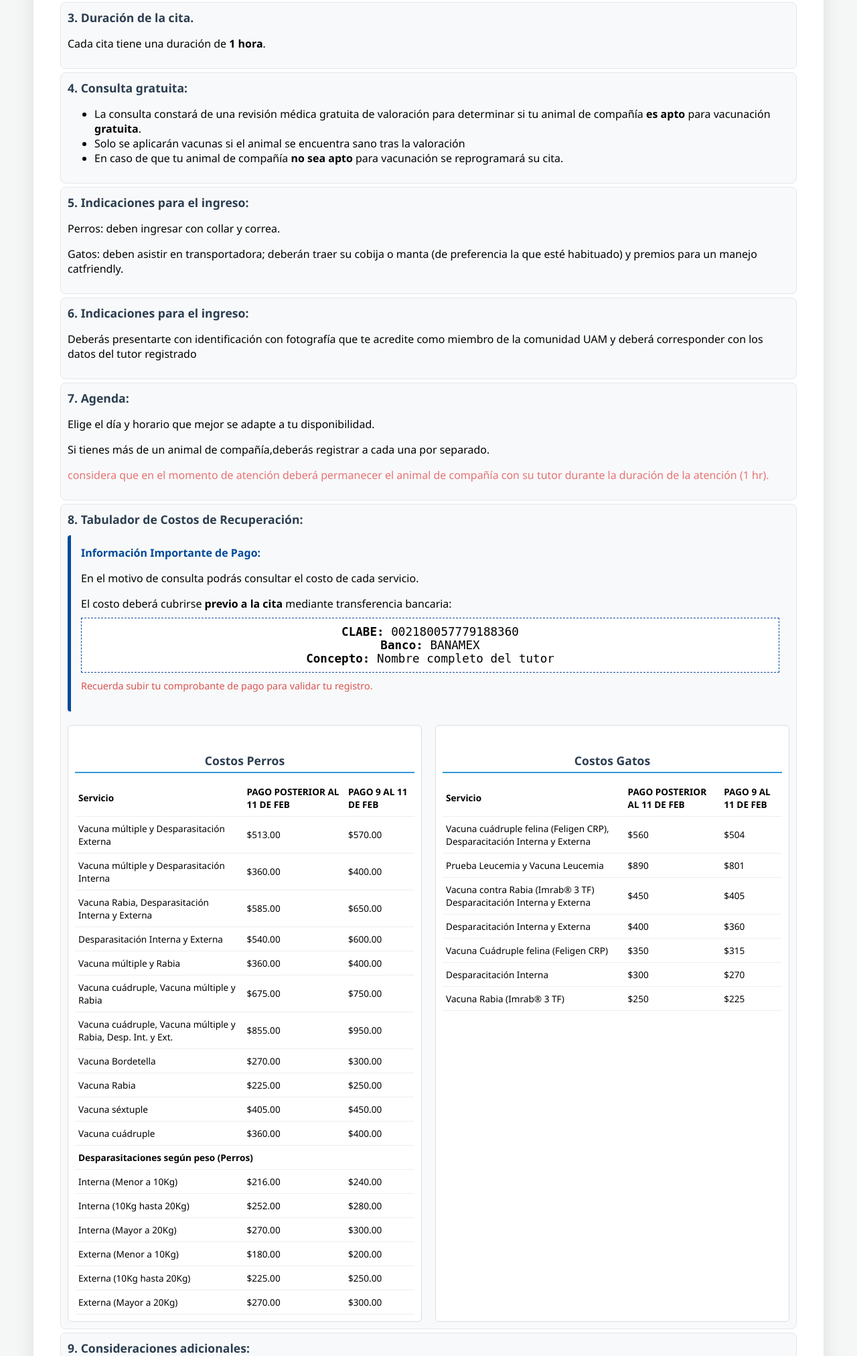
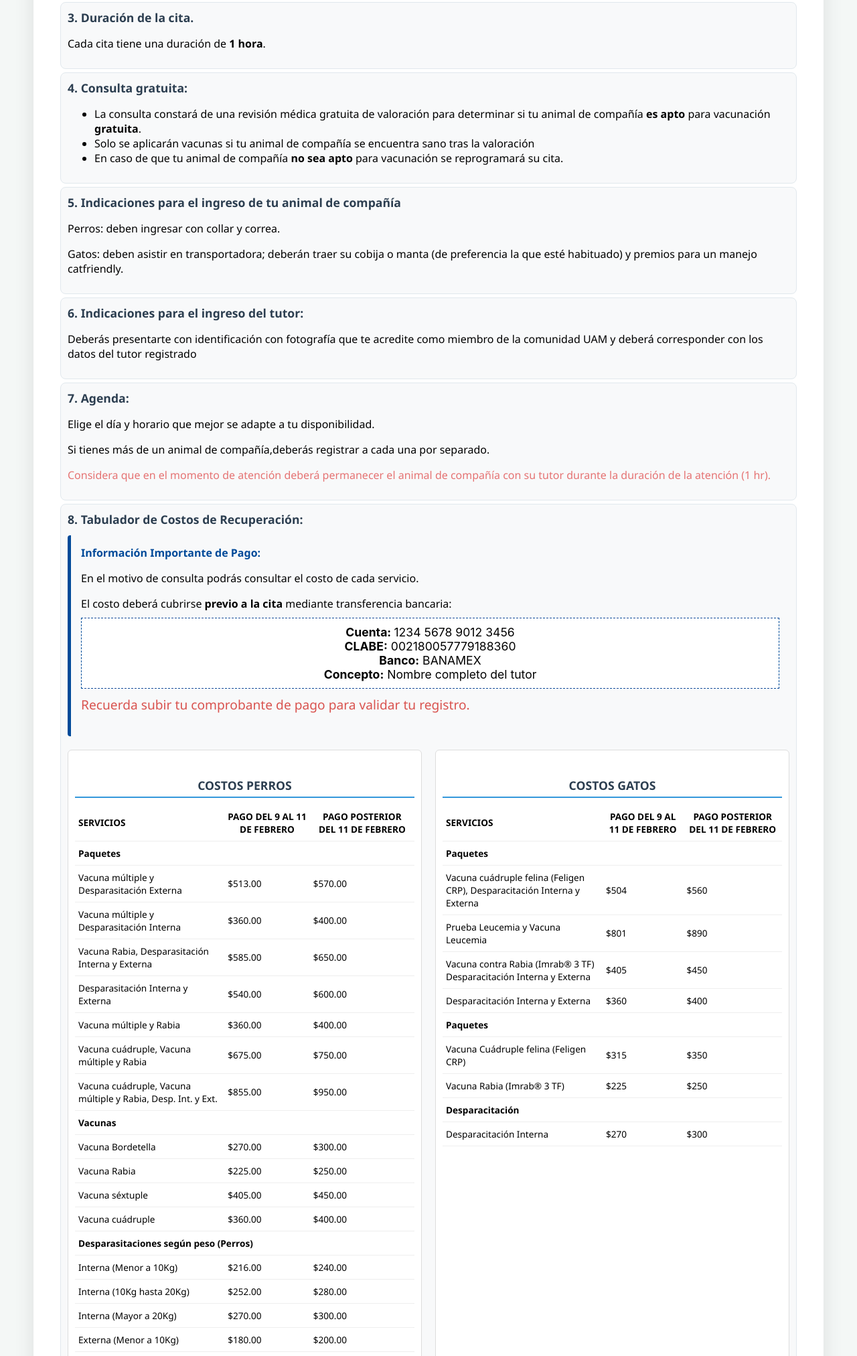
Before and after one commit to yolisovi/hospital-veterinario-hve, a Flask app: page / in a window 1280 px wide. Shown: the part 397-2421 px from the top of the page at 67% size. Run offline with Flask 3, Linux system fonts and the light colour scheme; data that the repository does not hold is empty.

Commit message:
prueba antes del servidor

```diff
--- a/hospvet/templates/confirmacion_publica.html
+++ b/hospvet/templates/confirmacion_publica.html
@@ -58,7 +58,8 @@
     <body>
         <div class="ticket-container">
             <div class="header">
-                <h2>HOSPVET</h2>
+                <h2>Campaña de Vacunación 26 I</h2>
+                <h4>Hospital Veterinario de Especialidades UAMX</h4><br>
                 <p>Comprobante de Registro</p>
                 <p>Folio: #{{ cita.id }}</p>
             </div>
@@ -75,7 +76,7 @@
                     <span>{{ cita.nombre }} {{ cita.apellido1 }}</span>
                 </div>
                 <div class="detalle-fila">
-                    <span>Fecha:</span> <strong>{{ cita.dia_semana }}</strong>
+                    <span>Fecha:</span><strong>{{ cita.dia_semana }}</strong>
                 </div>
                 <div class="detalle-fila">
                     <span>Horario:</span>
--- a/hospvet/templates/formulario_vacunacion_2026.html
+++ b/hospvet/templates/formulario_vacunacion_2026.html
@@ -52,19 +52,19 @@
                 <h4>4. Consulta gratuita:</h4>
                 <ul class="card-list">
                     <li>La consulta constará de una revisión médica gratuita de valoración para determinar si tu animal de compañía <strong>es apto</strong> para vacunación <strong>gratuita</strong>.</li>
-                    <li>Solo se aplicarán vacunas si el animal se encuentra sano tras la valoración</li>
+                    <li>Solo se aplicarán vacunas si tu animal de compañía se encuentra sano tras la valoración</li>
                     <li>En caso de que tu animal de compañía <strong>no sea apto </strong>para vacunación se reprogramará su cita.</li>
                 </ul>
             </div>
 
             <div class="info-card dog-highlight">
-                <h4>5.  Indicaciones para el ingreso:</h4>
+                <h4>5.  Indicaciones para el ingreso de tu animal de compañía</h4>
                 <p>Perros: deben ingresar con collar y correa.</p>
                 <p>Gatos: deben asistir en transportadora; deberán traer su cobija o manta (de preferencia la que esté habituado) y premios para un manejo catfriendly.</p>
             </div>
 
             <div class="info-card">
-                <h4>6. Indicaciones para el ingreso:</h4>
+                <h4>6. Indicaciones para el ingreso del tutor:</h4>
                 <p>Deberás presentarte con identificación con fotografía que te acredite como miembro de la comunidad UAM y deberá corresponder con los datos del tutor registrado</p>
             </div>
 
@@ -72,7 +72,7 @@
                 <h4>7. Agenda:</h4>
                 <p> Elige el día y horario que mejor se adapte a tu disponibilidad.</p>
                 <p> Si tienes más de un animal de compañía,deberás registrar a cada una por separado.</p>
-                <p style="color: #e57373;">considera que en el momento de atención deberá permanecer el animal de compañía con su tutor durante la duración de la atención (1 hr).</p>
+                <p style="color: #e57373;">Considera que en el momento de atención deberá permanecer el animal de compañía con su tutor durante la duración de la atención (1 hr).</p>
             </div>
             <div class="info-card">
                 <h4>8. Tabulador de Costos de Recuperación:</h4>
@@ -82,140 +82,182 @@
                         <p style="margin-bottom: 5px;">El costo deberá cubrirse <strong>previo a la cita</strong> mediante transferencia bancaria:</p>
 
                         <div style="background: #ffffff; padding: 10px; border: 1px dashed #004a99; display: inline-block; margin-top: 5px; width: 100%; box-sizing: border-box;">
-                            <p style="margin: 0; font-family: monospace; font-size: 1.1rem; text-align: center;">
-                                <strong>CLABE:</strong> 002180057779188360 <br>
-                                <strong>Banco:</strong> BANAMEX <br>
-                                <strong>Concepto:</strong> Nombre completo del tutor
+                            <p style="margin: 0; font-family: -apple-system, BlinkMacSystemFont,'Segoe UI', Roboto, Helvetica, Arial, sans-serif;; font-size: 1.1rem; text-align: center;">
+                                <strong> Cuenta: </strong> 1234 5678 9012 3456 <br>
+                                <strong> CLABE:</strong> 002180057779188360 <br>
+                                <strong> Banco:</strong> BANAMEX <br>
+                                <strong> Concepto:</strong> Nombre completo del tutor
                             </p>
                         </div>
-                        <p style="color: #d9534f; font-size: 0.9rem; margin-top: 10px;">
+                        <p style="color: #d9534f; font-size: 1.2rem; margin-top: 10px;">
                             <i class="fas fa-exclamation-circle"></i> Recuerda subir tu comprobante de pago para validar tu registro.
                         </p>
                     </div>
                 <div class="contenedor-tablas-dual">
                     <div class="tabla-container">
-                        <h5 class="titulo-tabla-perro">Costos Perros</h5>
+                        <h5 class="titulo-tabla-perro">COSTOS PERROS</h5>
                         <table class="costos-table">
                             <thead>
                                 <tr>
-                                    <th>Servicio</th>
-                                    <th>PAGO POSTERIOR AL 11 DE FEB</th>
-                                    <th>PAGO 9 AL 11 DE FEB</th>
+                                    <th>SERVICIOS</th>
+                                    <th style="text-align: center;">PAGO DEL 9 AL 11 DE FEBRERO</th>
+                                    <th style="text-align: center;">PAGO POSTERIOR DEL 11 DE FEBRERO</th>
                                 </tr>
                             </thead>
-                            <tbody>
+                            <tbody style="text-align: center;">
+                                <tr class="table-secondary">
+                                    <td colspan="3" style="text-align: left;"><strong>Paquetes</strong></td>
+                                </tr>
                                 <tr>
-                                    <td>Vacuna múltiple y Desparasitación Externa</td>
+                                    <td style="text-align: left;">Vacuna múltiple y Desparasitación Externa</td>
                                     <td>$513.00</td>
                                     <td>$570.00</td>
                                 </tr>
                                 <tr>
-                                    <td>Vacuna múltiple y Desparasitación Interna</td>
+                                    <td style="text-align: left;">Vacuna múltiple y Desparasitación Interna</td>
                                     <td>$360.00</td>
                                     <td>$400.00</td>
                                 </tr>
                                 <tr>
-                                    <td>Vacuna Rabia, Desparasitación Interna y Externa</td>
+                                    <td style="text-align: left;">Vacuna Rabia, Desparasitación Interna y Externa</td>
                                     <td>$585.00</td>
                                     <td>$650.00</td>
                                 </tr>
                                 <tr>
-                                    <td>Desparasitación Interna y Externa</td>
+                                    <td style="text-align: left;">Desparasitación Interna y Externa</td>
                                     <td>$540.00</td>
                                     <td>$600.00</td>
                                 </tr>
                                 <tr>
-                                    <td>Vacuna múltiple y Rabia</td>
+                                    <td style="text-align: left;">Vacuna múltiple y Rabia</td>
                                     <td>$360.00</td>
                                     <td>$400.00</td>
                                 </tr>
                                 <tr>
-                                    <td>Vacuna cuádruple, Vacuna múltiple y Rabia</td>
+                                    <td style="text-align: left;">Vacuna cuádruple, Vacuna múltiple y Rabia</td>
                                     <td>$675.00</td>
                                     <td>$750.00</td>
                                 </tr>
                                 <tr>
-                                    <td>Vacuna cuádruple, Vacuna múltiple y Rabia, Desp. Int. y Ext.</td>
+                                    <td style="text-align: left;">Vacuna cuádruple, Vacuna múltiple y Rabia, Desp. Int. y Ext.</td>
                                     <td>$855.00</td>
                                     <td>$950.00</td>
                                 </tr>
+                                <tr class="table-secondary">
+                                    <td colspan="3" style="text-align: left;"><strong>Vacunas</strong></td>
+                                </tr>
                                 <tr>
-                                    <td>Vacuna Bordetella</td>
+                                    <td style="text-align: left;">Vacuna Bordetella</td>
                                     <td>$270.00</td>
                                     <td>$300.00</td>
                                 </tr>
                                 <tr>
-                                    <td>Vacuna Rabia</td>
+                                    <td style="text-align: left;">Vacuna Rabia</td>
                                     <td>$225.00</td>
                                     <td>$250.00</td>
                                 </tr>
                                 <tr>
-                                    <td>Vacuna séxtuple</td>
+                                    <td style="text-align: left;">Vacuna séxtuple</td>
                                     <td>$405.00</td>
                                     <td>$450.00</td>
                                 </tr>
                                 <tr>
-                                    <td>Vacuna cuádruple</td>
+                                    <td style="text-align: left;">Vacuna cuádruple</td>
                                     <td>$360.00</td>
                                     <td>$400.00</td>
                                 </tr>
                                 <tr class="table-secondary">
-                                    <td colspan="3"><strong>Desparasitaciones según peso (Perros)</strong></td>
+                                    <td colspan="3" style="text-align: left;"><strong>Desparasitaciones según peso (Perros)</strong></td>
                                 </tr>
                                 <tr>
-                                    <td>Interna (Menor a 10Kg)</td>
+                                    <td style="text-align: left;">Interna (Menor a 10Kg)</td>
                                     <td>$216.00</td>
                                     <td>$240.00</td>
                                 </tr>
                                 <tr>
-                                    <td>Interna (10Kg hasta 20Kg)</td>
+                                    <td style="text-align: left;">Interna (10Kg hasta 20Kg)</td>
                                     <td>$252.00</td>
                                     <td>$280.00</td>
                                 </tr>
                                 <tr>
-                                    <td>Interna (Mayor a 20Kg)</td>
+                                    <td style="text-align: left;">Interna (Mayor a 20Kg)</td>
                                     <td>$270.00</td>
                                     <td>$300.00</td>
                                 </tr>
                                 <tr>
-                                    <td>Externa (Menor a 10Kg)</td>
+                                    <td style="text-align: left;">Externa (Menor a 10Kg)</td>
                                     <td>$180.00</td>
                                     <td>$200.00</td>
                                 </tr>
                                 <tr>
-                                    <td>Externa (10Kg hasta 20Kg)</td>
+                                    <td style="text-align: left;">Externa (10Kg hasta 20Kg)</td>
                                     <td>$225.00</td>
                                     <td>$250.00</td>
                                 </tr>
                                 <tr>
-                                    <td>Externa (Mayor a 20Kg)</td>
+                                    <td style="text-align: left;">Externa (Mayor a 20Kg)</td>
                                     <td>$270.00</td>
                                     <td>$300.00</td>
                                 </tr>
                             </tbody>
                         </table>
-
                     </div>
 
                     <div class="tabla-container">
-                        <h5 class="titulo-tabla-gato">Costos Gatos</h5>
+                        <h5 class="titulo-tabla-gato">COSTOS GATOS</h5>
                         <table class="costos-table">
                             <thead>
                                 <tr>
-                                    <th>Servicio</th>
-                                    <th>PAGO POSTERIOR AL 11 DE FEB</th>
-                                    <th>PAGO 9 AL 11 DE FEB</th>
+                                    <th>SERVICIOS</th>
+                                    <th style="text-align: center;">PAGO DEL 9 AL 11 DE FEBRERO</th>
+                                    <th style="text-align: center;">PAGO POSTERIOR DEL 11 DE FEBRERO</th>
                                 </tr>
                             </thead>
-                            <tbody>
-                                <tr><td>Vacuna cuádruple felina (Feligen CRP), Desparacitación Interna y Externa</td><td>$560</td><td>$504</td></tr>
-                                <tr><td>Prueba Leucemia y Vacuna Leucemia</td><td>$890</td><td>$801</td></tr>
-                                <tr><td>Vacuna contra Rabia (Imrab® 3 TF) Desparacitación Interna y Externa</td><td>$450</td><td>$405</td></tr>
-                                <tr><td>Desparacitación Interna y Externa</td><td>$400</td><td>$360</td></tr>
-                                <tr><td>Vacuna Cuádruple felina (Feligen CRP)</td><td>$350</td><td>$315</td></tr>
-                                <tr><td>Desparacitación Interna</td><td>$300</td><td>$270</td></tr>
-                                <tr><td>Vacuna Rabia (Imrab® 3 TF)</td><td>$250</td><td>$225</td></tr>
-
+                            <tbody style="text-align: center;">
+                                <tr class="table-secondary">
+                                    <td colspan="3" style="text-align: left;"><strong>Paquetes</strong></td>
+                                </tr>
+                                <tr>
+                                    <td style="text-align: left;">Vacuna cuádruple felina (Feligen CRP), Desparacitación Interna y Externa</td>
+                                    <td>$504</td>
+                                    <td>$560</td>
+                                </tr>
+                                <tr>
+                                    <td style="text-align: left;">Prueba Leucemia y Vacuna Leucemia</td>
+                                    <td>$801</td>
+                                    <td>$890</td>
+                                </tr>
+                                <tr>
+                                    <td style="text-align: left;">Vacuna contra Rabia (Imrab® 3 TF) Desparacitación Interna y Externa</td>
+                                    <td>$405</td>
+                                    <td>$450</td>
+                                </tr>
+                                <tr>
+                                    <td style="text-align: left;">Desparacitación Interna y Externa</td>
+                                    <td>$360</td>
+                                    <td>$400</td>
+                                </tr>
+                                <tr class="table-secondary">
+                                    <td colspan="3" style="text-align: left;"><strong>Paquetes</strong></td>
+                                </tr>
+                                <tr>
+                                    <td style="text-align: left;">Vacuna Cuádruple felina (Feligen CRP)</td>
+                                    <td>$315</td>
+                                    <td>$350</td>
+                                </tr>
+                                <tr>
+                                    <td style="text-align: left;">Vacuna Rabia (Imrab® 3 TF)</td>
+                                    <td>$225</td>
+                                    <td>$250</td>
+                                </tr>
+                                <tr class="table-secondary">
+                                    <td colspan="3" style="text-align: left;"><strong>Desparacitación</strong></td>
+                                </tr>
+                                <tr>
+                                    <td style="text-align: left;">Desparacitación Interna</td>
+                                    <td>$270</td>
+                                    <td>$300</td>
+                                </tr>
                             </tbody>
                         </table>
                     </div>
```
Also changed, not shown: 1 other file.
